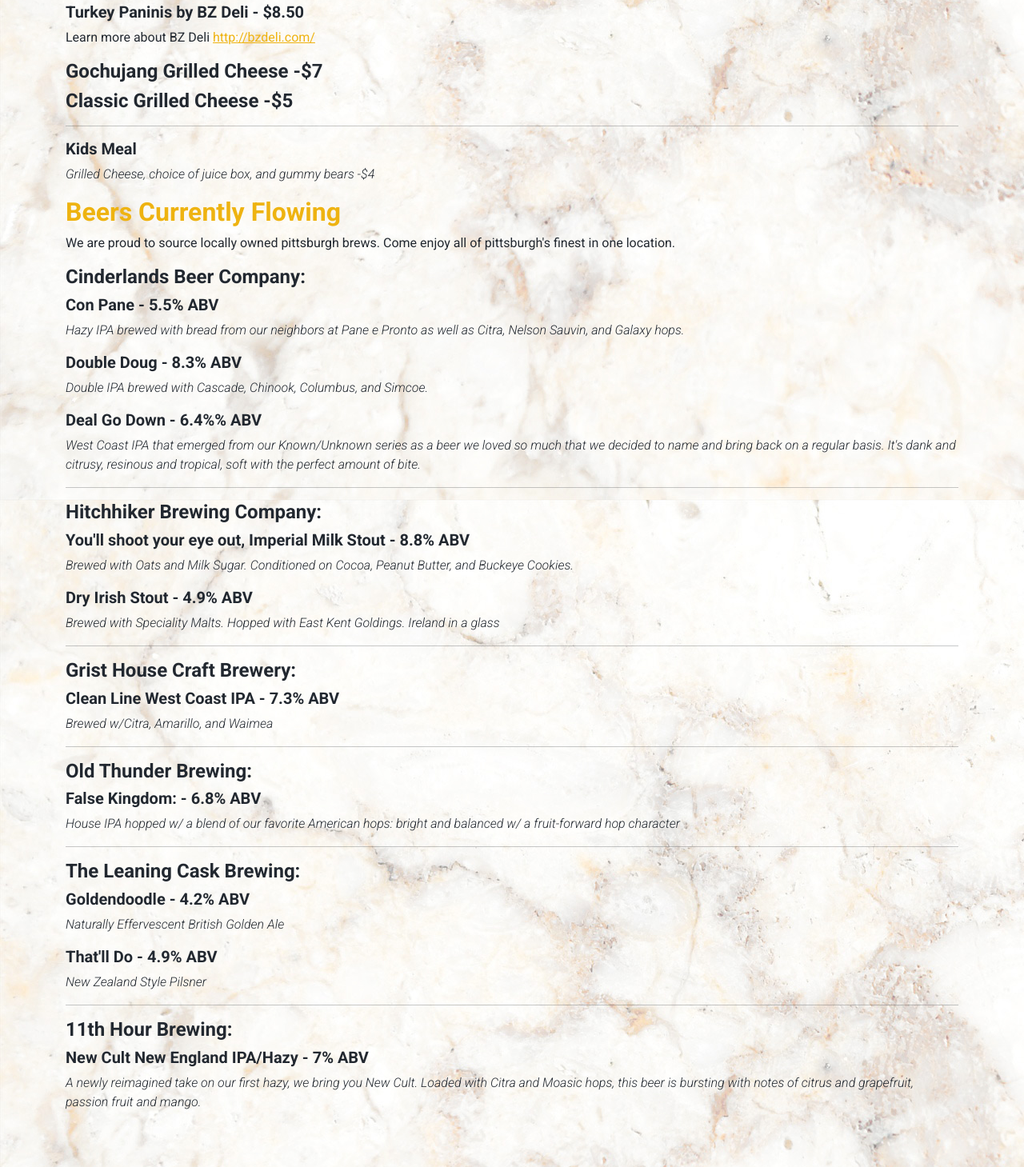
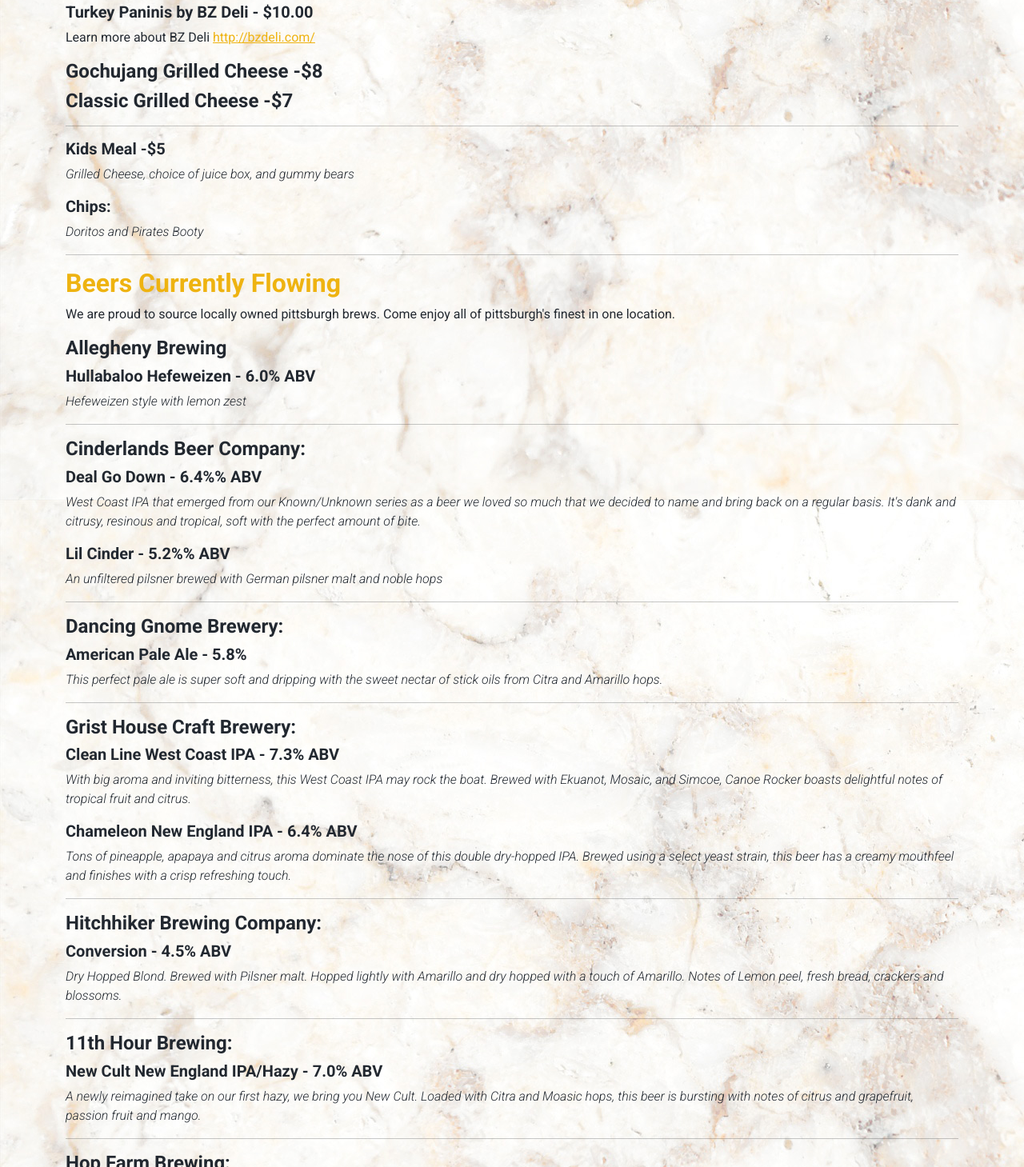
Before and after one commit to mriccelli75/sip_taproom, a website: page index.html in a window 1280 px wide. Shown: the part 1341-2800 px from the top of the page at 80% size. Drawn offline with nearby package versions, Linux system fonts and the light colour scheme.

Commit message:
menu updates

```diff
--- a/index.html
+++ b/index.html
@@ -29,7 +29,7 @@
 <body>
   <div class="alert alert-primary fixed-top shadow business-alert alert-dismissible fade show" role="alert">
     <div class="container">
-      <p>Join us every Thursday for Last Call Trivia. The fun begins at 6:30pm. Come enjoy our finest local beers and pizza from our friends at Upper Crust.</p>
+      <p>Trivia night at Sip Taproom this Thursday at 6:30pm!  Bring your friends and put your knowledge to the test to compete prizes and more fun. Order directly from <a href="https://slicelife.com/restaurants/pa/glenshaw/15116/upper-crust-pizza-pittsburgh/menu?utm_campaign=order_now_button&utm_medium=referral&utm_source=uppercrustpizzamenu.com" target="_blank">@theuppercrustpizzashop</a> and receive 20% off your pizza! </p>
       <button type="button" class="btn-close" data-bs-dismiss="alert" aria-label="Close"><svg
           xmlns="http://www.w3.org/2000/svg" width="40" height="40" fill="#ffffff" class="bi bi-x" viewBox="0 0 16 16">
           <path
@@ -129,28 +129,28 @@
                 <!-- <h6>Hot Dog -$2</h6>
                 <h6>Nachos -$3</h6> -->
 
-                <h5>Turkey Paninis by BZ Deli - $8.50</h5>
+                <h5>Turkey Paninis by BZ Deli - $10.00</h5>
                 <p>Learn more about BZ Deli <a href="http://bzdeli.com/" target="_blank"> http://bzdeli.com/</a></p>
 
-                <h4>Gochujang Grilled Cheese -$7</h4>
+                <h4>Gochujang Grilled Cheese -$8</h4>
 
-                <h4>Classic Grilled Cheese -$5</h4>
+                <h4>Classic Grilled Cheese -$7</h4>
                 <hr>
                 <!-- <h5>Seasonal Salad</h5>
                   <h6> Fall Cranberry Walnut Salad -$9</h6>
                   <p class="menu-subtext">-	Mixed greens, dried cranberries, candied walnuts, and feta cheese with house made balsamic vinaigrette by Hello-Party Service</p> -->
 
-                <h5>Kids Meal </h5>
-                <p class="menu-subtext">Grilled Cheese, choice of juice box, and gummy bears -$4</p>
-
+                <h5>Kids Meal -$5 </h5>
+                <p class="menu-subtext">Grilled Cheese, choice of juice box, and gummy bears</p>
+                <h5>Chips: </h5>
+                <p class="menu-subtext">Doritos and Pirates Booty</p>
+                <hr>
               </div>
             </div>
           </div>
         </div>
       </div>
       <div class="container">
-
-
       <div class="row">
         <!-- <div class="col-md-6 mb-5">
         <div class="photo-bx--left">
@@ -170,41 +170,72 @@
               <!-- <span class="badge bg-dark mb-1">Coming Soon</span> -->
               <!-- <h5>- Cinderlands: Lil Cinder American Light Lager - 4.2% ABV</h5>
               <p class="menu-subtext">Pours clear golden, sugar white head dissipates to a hint of lacing.</p> -->
+              <h4>Allegheny Brewing</h4>
+              <h5>Hullabaloo Hefeweizen - 6.0% ABV</h5>
+              <p class="menu-subtext">Hefeweizen style with lemon zest</p>
+              <hr>
               <h4>Cinderlands Beer Company: </h4>
-              <h5>Con Pane - 5.5% ABV</h5>
-              <p class="menu-subtext">Hazy IPA brewed with bread from our neighbors at Pane e Pronto as well as Citra, Nelson Sauvin, and Galaxy hops.</p>
-              <h5>Double Doug  - 8.3% ABV</h5>
-              <p class="menu-subtext">Double IPA brewed with Cascade, Chinook, Columbus, and Simcoe.</p>
+             <!-- <h5>Double Doug  - 8.3% ABV</h5>
+              <p class="menu-subtext">Double IPA brewed with Cascade, Chinook, Columbus, and Simcoe.</p> -->
+              <!-- <h5>Clean Ways  - 5.2% ABV</h5>
+              <p class="menu-subtext">Kölsch Collab w/ Three Rivers Conservation Crew</p> -->
               <h5>Deal Go Down  - 6.4%% ABV</h5>
               <p class="menu-subtext">West Coast IPA that emerged from our Known/Unknown series as a beer we loved so much that we decided to name and bring back on a regular basis. It's dank and citrusy, resinous and tropical, soft with the perfect amount of bite. </p>
+              <h5>Lil Cinder  - 5.2%% ABV</h5>
+              <p class="menu-subtext">An unfiltered pilsner brewed with German pilsner malt and noble hops</p>
               <hr>
-              <h4>Hitchhiker Brewing Company:</h4>
-              <h5>You'll shoot your eye out, Imperial Milk Stout - 8.8% ABV</h5>
-              <p class="menu-subtext">Brewed with Oats and Milk Sugar. Conditioned on Cocoa, Peanut Butter, and Buckeye
-                Cookies.</p>
-              <h5>Dry Irish Stout  - 4.9% ABV</h5>
-              <p class="menu-subtext">Brewed with Speciality Malts. Hopped with East Kent Goldings. Ireland in a glass</p>
-              <hr>
+              <h4>Dancing Gnome Brewery:</h4>
+              <h5>American Pale Ale - 5.8%</h5>
+               <p class="menu-subtext">This perfect pale ale is super soft and dripping with the sweet nectar of stick oils from Citra and Amarillo hops.</p>
+            <!-- <h5>- Old Thunder: Forever Bright - 4.8% abv</h5>
+               <p class="menu-subtext">Our Pilsner brewed with European barley and a blend of German and Czech hops. 100% naturally-carbonated and conditioned.
+                 Expect crisp notes of citrus and fresh herbs.</p> -->
+                 <hr>
               <h4>Grist House Craft Brewery:</h4>
-              <h5>Clean Line West Coast IPA - 7.3% ABV</h5>
-              <p class="menu-subtext">Brewed w/Citra, Amarillo, and Waimea</p>
+             <h5>Clean Line West Coast IPA - 7.3% ABV</h5>
+              <p class="menu-subtext">With big aroma and inviting bitterness, this West Coast IPA may rock the boat. Brewed with Ekuanot, Mosaic, and Simcoe, Canoe Rocker boasts delightful notes of tropical fruit and citrus. </p>
+
+              <h5>Chameleon New England IPA - 6.4% ABV</h5>
+              <p class="menu-subtext">Tons of pineapple, apapaya and citrus aroma dominate the nose of this double dry-hopped IPA. Brewed using a select yeast strain, this beer has a creamy mouthfeel and finishes with a crisp refreshing touch.</p>
               <!-- <h5>- Old Thunder: Forever Bright - 4.8% abv</h5>
               <p class="menu-subtext">Our Pilsner brewed with European barley and a blend of German and Czech hops. 100% naturally-carbonated and conditioned.
                 Expect crisp notes of citrus and fresh herbs.</p> -->
                 <hr>
-              <h4>Old Thunder Brewing:</h4>
-              <h5>False Kingdom:  - 6.8% ABV</h5>
-              <p class="menu-subtext">House IPA hopped w/ a blend of our favorite American hops: bright and balanced w/ a fruit-forward hop character</p>
+              <h4>Hitchhiker Brewing Company:</h4>
+              <!-- <p> <span class="badge bg-dark mb-1">More Hitchhiker Coming Soon</span></p> -->
+              <h5>Conversion  - 4.5% ABV</h5>
+              <p class="menu-subtext">Dry Hopped Blond. Brewed with Pilsner malt. Hopped lightly with Amarillo and dry hopped with a touch of Amarillo. Notes of Lemon peel, fresh bread, crackers and blossoms.</p>
               <hr>
-              <h4>The Leaning Cask Brewing:</h4>
-              <h5>Goldendoodle -  4.2% ABV</h5>
-              <p class="menu-subtext">Naturally Effervescent British Golden Ale</p>
-              <h5>That'll Do -  4.9% ABV</h5>
-              <p class="menu-subtext">New Zealand Style Pilsner</p>
+              <!-- <h4>Old Thunder Brewing:</h4>  -->
+            <!-- <p> <span class="badge bg-dark mb-1">More Old Thunder Brewing Coming Soon</span></p> -->
+           <!-- <h5>Gold Leaf Phantom - 5.4% ABV </h5>
+            <p class="menu-subtext"> A hop intense lager brewed with Citra & Cascade.</p> -->
+            <!-- <h5>Heroes 2 Ghosts - 8.5% ABV </h5>
+            <p class="menu-subtext"> Northern Cali-style Double IPA brewed with a blend of hops from the Pacific Northwest: amplified notes of fresh citrus and dank pine</p> -->
+              <!-- <hr> -->
+              <!-- <h4>The Leaning Cask Brewing:</h4>
+              <p> <span class="badge bg-dark mb-1">More from The Leaning Cask Brewing Coming Soon</span></p> -->
+              <!-- <h5>Goldendoodle -  4.2% ABV</h5>
+              <p class="menu-subtext">Naturally Effervescent British Golden Ale</p> -->
+              <!-- <h5>That'll Do -  4.9% ABV</h5>
+              <p class="menu-subtext">New Zealand Style Pilsner</p> -->
+              <!-- <hr> -->
+              <h4>11th Hour Brewing:</h4>
+              <h5>New Cult New England IPA/Hazy -  7.0% ABV</h5>
+              <p class="menu-subtext">A newly reimagined take on our first hazy, we bring you New Cult. Loaded with Citra and Moasic hops, this beer is bursting with notes of citrus and grapefruit, passion fruit and mango. </p>
               <hr>
-              <h4>11th Hour Brewing:</h4>
-              <h5>New Cult New England IPA/Hazy -  7% ABV</h5>
-              <p class="menu-subtext">A newly reimagined take on our first hazy, we bring you New Cult. Loaded with Citra and Moasic hops, this beer is bursting with notes of citrus and grapefruit, passion fruit and mango. </p>
+              <h4>Hop Farm Brewing:</h4>
+             <!-- <p> <span class="badge bg-dark mb-1">More from Hop Farm Coming Soon</span></p> -->
+             <h5>Green Room Zen -  7.2% ABV</h5>
+             <p class="menu-subtext">West coast IPA, old school. Loads of cira and mosaic hops. Hints of Grapefruit, Lemon Zest, Orange rind with supporting hint of bread and toffee. </p>
+
+             <hr>
+             <h4>Mindful Brewing:</h4>
+             <h5>Spa Day -  5.8% ABV</h5>
+             <p class="menu-subtext">A cucumber wheat beer brewed in collaboration with Tortured Souls Brewing.</p>
+             <hr>
+              <!-- <h5>Profondo Dry Hopped Italian Style Pilsner -  5.1% ABV</h5>
+              <p class="menu-subtext">Dry hopped Italian Pilsner brewed with Eraclea malt and Saphir hops</p> -->
 
             </div>
           </div>
@@ -235,11 +266,12 @@
                 lemon custard and kumquat. On the mid-palate, this wine is rich and expansive with bright acidity that
                 carries flavors of raspberry and clementine rind through to a long-lasting, smooth finish</span></p>
               <h4>White</h4>
-              <h5>Piper Sonoma Blanc de Blanc - $12</h5>
+              <h5><span class="badge bg-dark mb-1">Coming Soon</span>Piper Sonoma Blanc de Blanc - $12</h5>
               <p class="menu-subtext">Piper Sonoma Brut, made of 60% Chardonnay, 15% Pinot Noir and 25% Pinot Meunier,
                 has a pale gold color, petite bubbles and delicate aromas of ripe apple, toast and peach. This sparkling
                 wine is dry and fresh with a long elegant finish, possessing crisp citrus flavors with hints of
                 strawberry and vanilla smoke</p>
+
               <h5>Mason Cellars, Sauvignon Blanc Napa Valley - $10</h5>
               <p class="menu-subtext">Our Sauvignon Blanc greets the nose with tropical fruit, figs, and honey. The
                 palate offers creamy pear and fig flavors before giving way to a long, bright finish with hints of
@@ -261,7 +293,7 @@
                 achieved over time is a wine with a great concentration, a particular amiability and a nose with a clear
                 and intense red fruit. The acidity that accompanies the concentration makes the wine extremely elegant
                 and fascinating.</p>
-              <h5>The Calling Visionary Red - $12</h5>
+               <h5>The Calling Visionary Red - $12</h5>
               <p class="menu-subtext">74% Cabernet Sauvignon 21% Malbec 5% Petit Sirah
                 Bold and inviting, the nose offers compelling layers of dark black fruit with nuances of coffee,
                 chocolate and brown spice. The palate is rich and concentrated, with flavors of ripe blackberry and
@@ -272,12 +304,11 @@
                 wines made from Biodynamic® grapes in the country. With our 200-acre Demeter Certified Biodynamic® and
                 Stellar Certified Organic vineyard located in north Willamette Valley in Oregon, we focus on producing
                 superior Pinot Noirs, cool climate whites, and fascinating Italian</p>
-              <!-- <h5>- Avalon, Cabernet Sauvignon California - $7</h5>
-            <p class="menu-subtext">Juicy aromas of dark fruit, mocha and spice meet with hints of vanilla. On the palate, black cherry, red raspberry and plum are followed by a long, smooth finish.</p>   -->
+
               <!-- <h5>- Artezin Wines, Zinfandel Mendocino County (2017) - $12</h5> -->
               <!-- <p class="menu-subtext">Artezine Zinfandel is instantly recognizable as a classic, fruit-forward, Zinny
                 Zin. This signature style offers a full-bodied wine with round tannins and momderate alcohol.</p>-->
-              <h5>La Quercia Montepulciano - $10</h5>
+              <h5><span class="badge bg-dark mb-1">Coming Soon</span> La Quercia Montepulciano - $10</h5>
               <p class="menu-subtext">Concentrated black cherry. Chocolate / caramel on the nose with a bit of musk or
                 smoke.</p>
 
@@ -302,7 +333,7 @@
 
             </div>
             <div class="content-body">
-              <h5>- Mexican Coke - $3</h5>
+              <h5>- Coke - $3</h5>
               <h5>- Diet Coke - $2</h5>
               <h5>- Sparkling Water - $3</h5>
 
```
